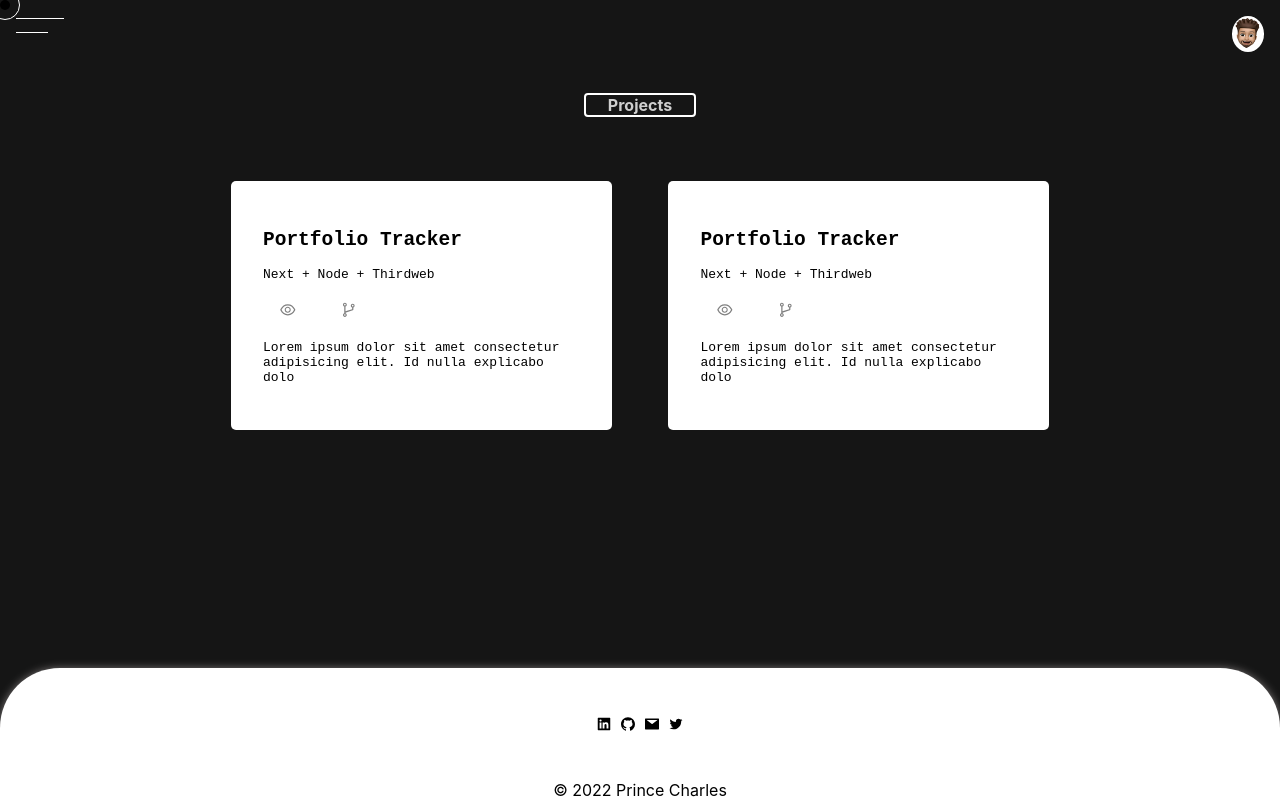
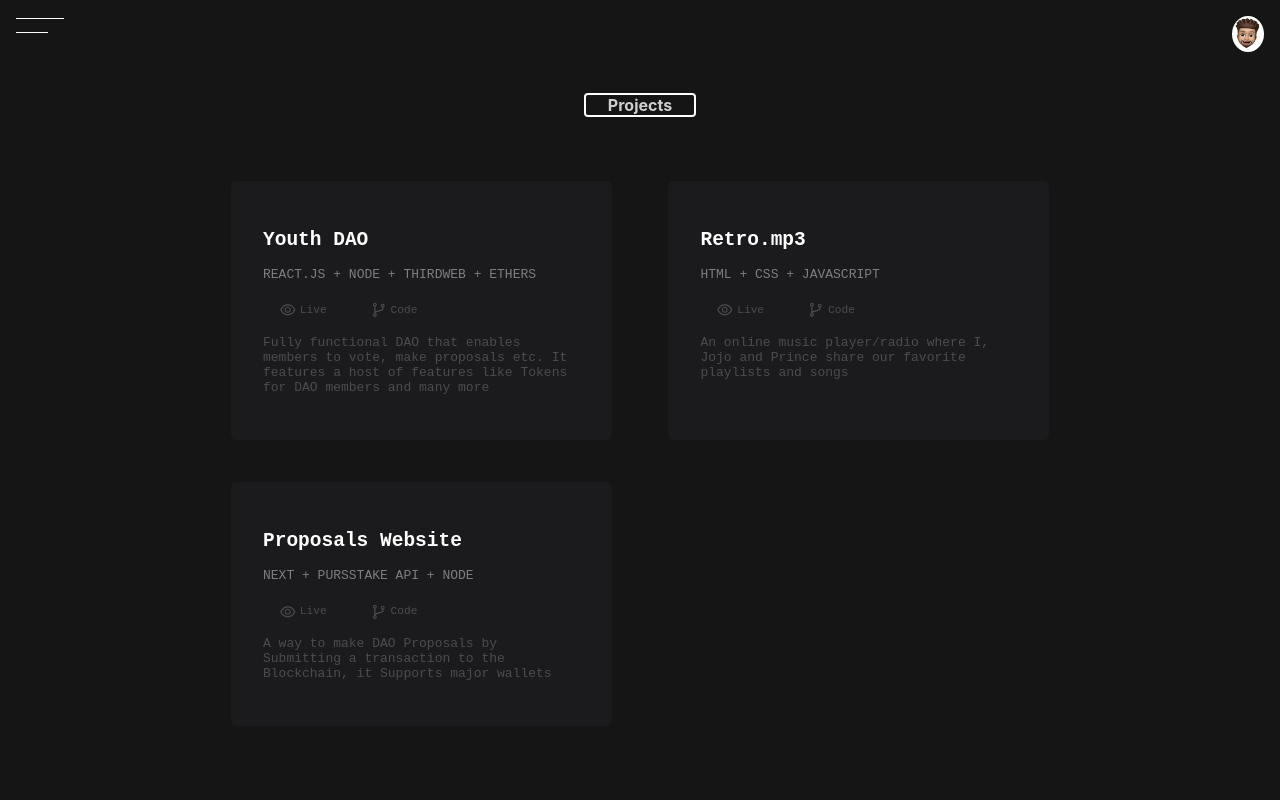
Before and after one commit to prince-hope1975/portfolio_next, a Next.js app: page /projects in a window 1280 px wide. Shown: the top 800 px of the page. Built offline with nearby package versions, Linux system fonts and the light colour scheme.

Commit message:
Added links and updated about page

```diff
--- a/components/ProjectsData.ts
+++ b/components/ProjectsData.ts
@@ -9,38 +9,54 @@ interface Data  {
     tools: string[];
     description: string;
 }
-const Data:Array<Data> = [
+const Data: Array<Data> = [
   {
-    title: "Portfolio Tracker",
+    title: "Youth DAO",
     links: [
       {
         Logo: AiOutlineEye,
-        link: "https://google.com",
+        link: "https://youthdao.netlify.app/",
       },
       {
         Logo: AiOutlineBranches,
-        link: "https:amazon.com",
+        link: "https://github.com/prince-hope1975/DAO",
       },
     ],
-    tools: ["Next", "Node", "Thirdweb"],
+    tools: ["React.js", "Node", "Thirdweb", "Ethers"],
     description:
-      "Lorem ipsum dolor sit amet consectetur adipisicing elit. Id nulla explicabo dolorum accusantium? Nostrum dignissimos odio dolores, harum corporis ab cum laudantium, laborum consectetur accusantium distinctio velit quam, sequi provident?",
+      "Fully functional DAO that enables members to vote, make proposals etc. \n It features a host of features like Tokens for DAO members and many more",
   },
   {
-    title: "Portfolio Tracker",
+    title: "Retro.mp3",
     links: [
       {
         Logo: AiOutlineEye,
-        link: "https://google.com",
+        link: "https://retromp3.live",
       },
       {
         Logo: AiOutlineBranches,
-        link: "https:amazon.com",
+        link: "https://github.com/prince-hope1975/Retro.Mp3",
       },
     ],
-    tools: ["Next", "Node", "Thirdweb"],
+    tools: ["HTML", "CSS", "Javascript"],
     description:
-      "Lorem ipsum dolor sit amet consectetur adipisicing elit. Id nulla explicabo dolorum accusantium? Nostrum dignissimos odio dolores, harum corporis ab cum laudantium, laborum consectetur accusantium distinctio velit quam, sequi provident?",
+      "An online music player/radio where I, Jojo and Prince share our favorite playlists and songs",
+  },
+  {
+    title: "Proposals Website",
+    links: [
+      {
+        Logo: AiOutlineEye,
+        link: "https://proposals-website.vercel.app/",
+      },
+      {
+        Logo: AiOutlineBranches,
+        link: "https://github.com/prince-hope1975/Proposals_Website",
+      },
+    ],
+    tools: ["Next", "PursStake API", "Node"],
+    description:
+      "A way to make DAO Proposals by Submitting a transaction to the Blockchain, it Supports major wallets",
   },
 ];
 export default Data;
--- a/pages/_app.js
+++ b/pages/_app.js
@@ -1,12 +1,10 @@
 import '../styles/globals.scss'
 import {AppProvider} from "../context"
 import Header from "../components/header";
-import Cursor from "../components/Cursor"
 
 function MyApp({ Component, pageProps }) {
   return <AppProvider>
     <Header/>
-    <Cursor/>
     <Component {...pageProps} />
   </AppProvider>
 }
--- a/pages/projects.tsx
+++ b/pages/projects.tsx
@@ -12,20 +12,12 @@ import { useGlobalContext } from "../context";
 
 const Work = () => {
   const { setModal} = useGlobalContext()
-    const ref = useRef();
     const [tl, setTl] = useState(gsap.timeline({ paused: false }));
 
     useEffect(() => {
-      gsap.from(ref.current, {
-        x: `${Number(Math.random().toFixed()) > 0.5 ? "+" : "-"}=60`,
-        opacity: 0,
-        delay:0.1,
-        duration: 0.3,
-      });
+
       setModal(false)
     }, []);
-  // useEffect(() => {
-  // }, []);
 
 
   return (
@@ -38,7 +30,7 @@ const Work = () => {
         />
         <link rel="icon" href="/png.ico" />
       </Head>
-      <section ref={ref} className={`${styles.section}`}>
+      <section className={`${styles.section}`}>
         <div className={styles.projects}>Projects</div>
         <div className={styles.cardSection}>
           {Data.map((data, index) => {
@@ -53,14 +45,13 @@ const Work = () => {
 };
 const Card = ({ className, title, description, links, tools }) => {
   const router = useRouter();
-  const {setModal, isModalOpen} = useGlobalContext()
   return (
     <div className={className}>
       <h1>{title}</h1>
       <div className={styles.tools}>
         {tools.map((tool:String, index:Number)=>{
-          if (index === tools.length-1) return tool
-          return tool + " + "
+          if (index === tools.length-1) return tool.toUpperCase()
+          return tool.toUpperCase() + " + "
         })}
         </div>
       <div className={styles.links}>
@@ -70,13 +61,13 @@ const Card = ({ className, title, description, links, tools }) => {
               router.push(link);
 
             }} key={`key${index}`}>
-              <Logo />
+              <Logo /> <span className={styles.span}>{index===0?"Live":"Code"}</span>
             </a>
           );
         })}
       </div>
 
-      <p>{description.slice(0, 80)}</p>
+      <p>{description.slice(0, 150)}</p>
     </div>
   );
 };
--- a/styles/Footer.module.css
+++ b/styles/Footer.module.css
@@ -2,7 +2,6 @@
     position:absolute;
     bottom: 0px;
     width: 100%;
-    /* height: 10rem; */
     overflow: hidden;
     background: white;
     color:black;
@@ -11,8 +10,6 @@
     box-shadow: 0px 1px 10px rgb(136, 131, 131);
 }
 .blob{
- position:absolute;
- bottom: 0px;
  width: 100%;
  color:black;
  border-top-left-radius: 60px;
--- a/styles/Home.module.css
+++ b/styles/Home.module.css
@@ -148,10 +148,12 @@
   right: -13rem;
   z-index: -1;
 }
+.display{
+  display: none;
+}
 
 .footer {
   position: relative;
-  /* overflow: hidden;/ */
 }
 
 .contacts {
@@ -165,7 +167,6 @@
   font-size: 14px;
   min-height: 5vh;
   color: var(--text-clr);
-  overflow: hidden;
 }
 
 .contacts::after {
@@ -176,6 +177,25 @@
   width: 75%;
   height: .18rem;
   background: white;
+}
+.explore{
+  margin: auto;
+  margin-top: 2rem;
+  padding: 1rem;
+  background: hsl(0, 0%, 14%);
+  width: max-content;
+  display: flex;
+  align-items: center;
+  gap:3px;
+}
+.explore svg{
+  transition: transform ease-in-out 300ms;
+
+}
+.explore:hover svg{
+  transform: scale(1.3);
+  transform: translateX(5px);
+
 }
 
 .end {
@@ -191,6 +211,9 @@
 }
 
 @media (min-width : 600px) {
+  .display{
+    display: block;
+  }
   .homeSvg {
     display: none;
 
--- a/styles/Project.module.css
+++ b/styles/Project.module.css
@@ -1,6 +1,6 @@
 .section{
     margin: auto;
-    margin-bottom: 10rem;
+    margin-bottom: 13rem;
     padding-top: 5.8rem;
     max-width: 850px;
     display: grid;
@@ -28,10 +28,23 @@
     border-radius: 5px;
     padding: 2rem;
     display: flex;
-    background: hsl(0, 0%, 100%, 1);
+    background: #1b1b1d;
+    color:hsl(0, 0%, 100%, 1);
     flex-direction: column;
     font-family: monospace;
     text-align: left;
+}
+.card h1 {
+    color: #ffffff
+}
+.card p {
+    color: hsl(240, 1%, 30%)
+}
+.tools{
+    color: hsl(240, 1%, 50%)
+}
+.span{
+    font-size: 0.7rem;
 }
 .links{
     padding-top: 1rem;
@@ -40,18 +53,19 @@
 }
 .links a{
     font-size: 1.1rem;
-    color: hsl(0, 0%, 0%, 0.5);
+    color: hsl(240, 1%, 30%);
     border: 1px ;
     border-radius: 2px;
-    /* box-shadow: 1px 1px 1px hsl(0, 0%, 0%, 0.4); */
     padding: .2rem 1rem;
+    display: flex;
+    align-items: center;
+    gap:0.2rem;
     cursor: pointer;
     transition: all 200ms ease-in;
 }
 .links a:hover, .links a:active{
         box-shadow: 1px 1px 1px hsl(0, 0%, 0% );
-        color: hsl(0, 0%, 0%);
-
+        color: #ffffff;
 }
 .img{
     background: #000;
```
Also changed, not shown: pages/about.tsx (renamed from pages/about.jsx, +16 -9 lines), pages/index.tsx (+19 -17 lines), styles/about.module.css (+15 -3 lines).
